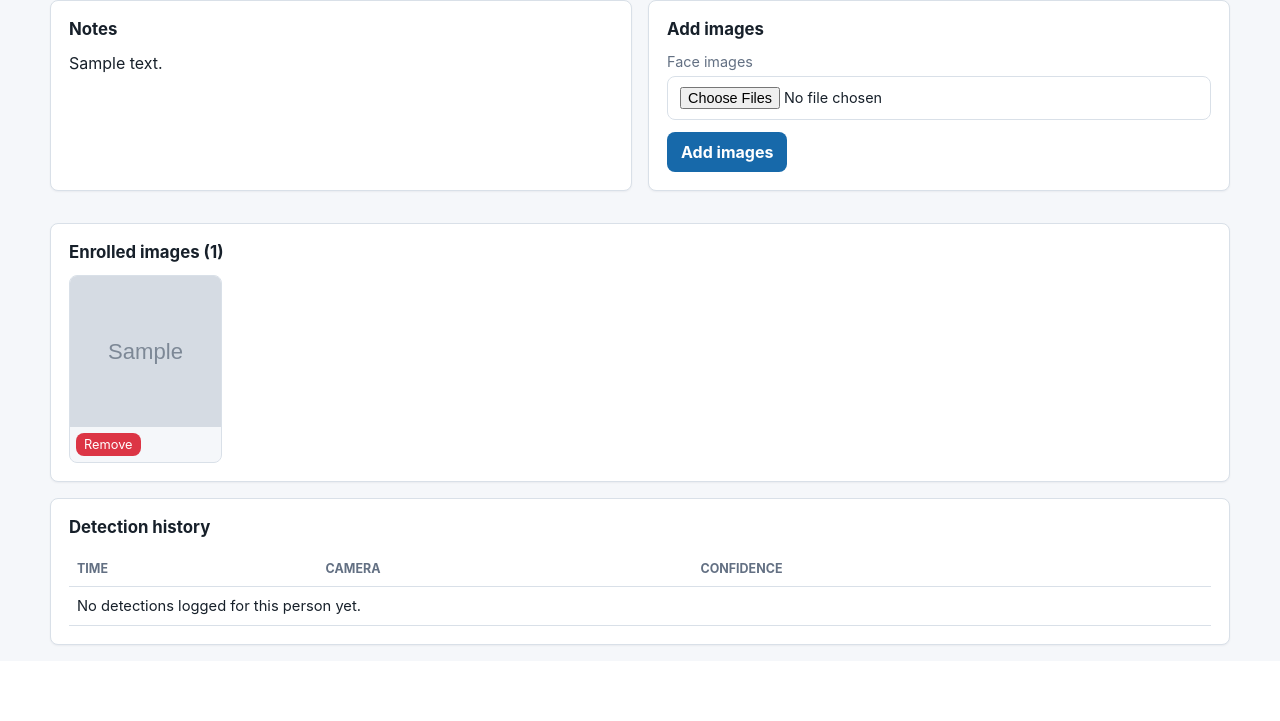
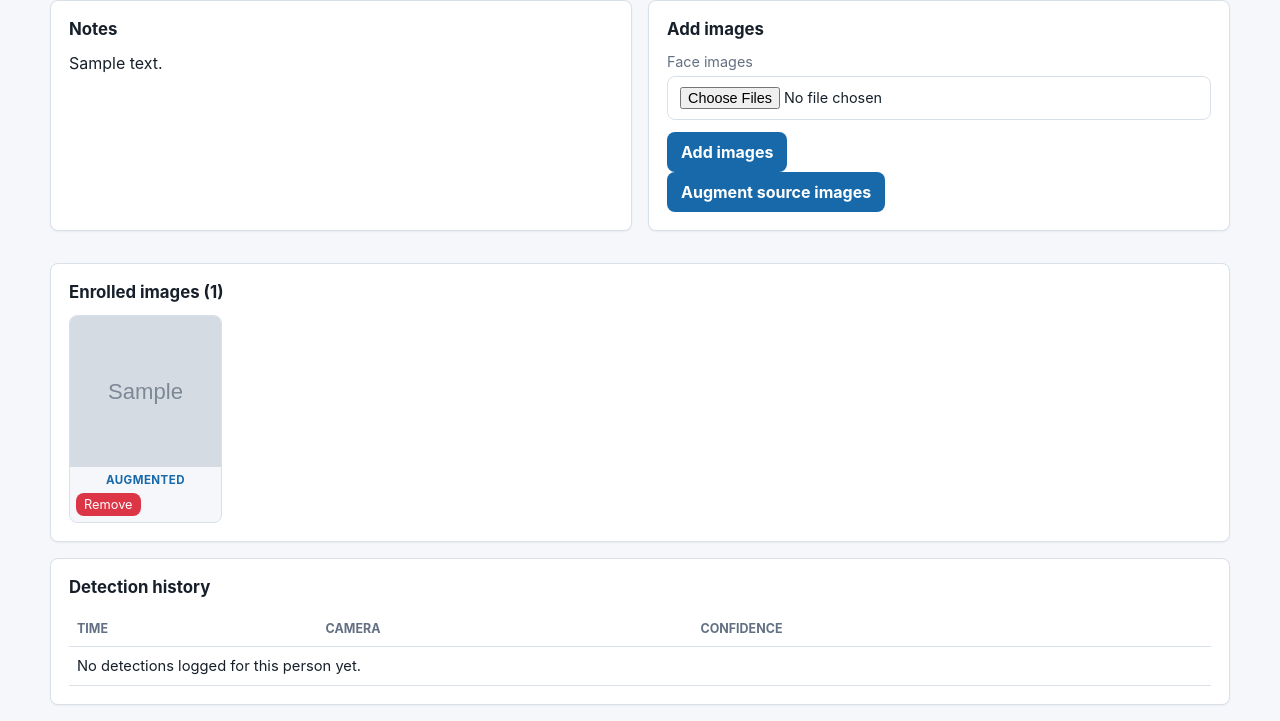
Before and after one commit to vamshikrishnaramasamy/REHS-GroupA-Final-Project, a Flask app: page /people/1 in a window 1280 px wide. Shown: the part 170-891 px from the top of the page. Before the commit the page ends 817 px from the top, so only its background shows below. Run offline with Flask 3, Linux system fonts and the light colour scheme; tables that the repository leaves empty hold one stand-in row (values such as "Sample post"); grey boxes marked "Sample" are stand-in pictures.

Commit message:
Wire image augmentation into person detail page
- Extract the augmentation pipeline into augmentation_utils.py, shared
  by imagevariation.py and the Flask app
- Add "Augment source images" button next to the upload form on the
  person detail page; generates 6 variants per non-augmented enrolled
  image, saves them into that person's upload folder, and tags them
  is_augmented=1 in face_images plus logs them in augmented_images
- Show an "Augmented" badge on generated images in the enrolled images
  grid

Co-Authored-By: Claude Sonnet 5 <noreply@anthropic.com>

```diff
--- a/app/routes.py
+++ b/app/routes.py
@@ -5,6 +5,8 @@ from pathlib import Path
 # Added 'jsonify' to the imports
 from flask import Blueprint, current_app, flash, redirect, render_template, request, url_for, Response, jsonify, send_from_directory
 from werkzeug.utils import secure_filename
+
+from augmentation_utils import generate_variants
 
 from .db import get_db
 from .notifications import send_detection_alert
@@ -318,6 +320,57 @@ def add_person_images(person_id):
     return redirect(url_for("main.person_detail", person_id=person_id))
 
 
+@bp.post("/people/<int:person_id>/augment")
+def augment_person_images(person_id):
+    db = get_db()
+    person = db.execute("SELECT * FROM people WHERE id = ?", (person_id,)).fetchone()
+    if not person:
+        flash("Person not found.")
+        return redirect(url_for("main.dashboard"))
+
+    source_images = db.execute(
+        "SELECT * FROM face_images WHERE person_id = ? AND is_augmented = 0",
+        (person_id,),
+    ).fetchall()
+    if not source_images:
+        flash("No source images available to augment.")
+        return redirect(url_for("main.person_detail", person_id=person_id))
+
+    upload_root = Path(current_app.config["UPLOAD_FOLDER"])
+    upload_dir = upload_root / "people" / str(person_id)
+    generated_count = 0
+
+    for source in source_images:
+        source_name = Path(source["path"]).name
+        image = cv2.imread(str(upload_root / source["path"]))
+        if image is None:
+            continue
+
+        base_name = Path(source_name).stem
+        ext = Path(source_name).suffix
+        for i, augmented_image in enumerate(generate_variants(image)):
+            output_filename = f"{base_name}_aug_{i}{ext}"
+            output_path = upload_dir / output_filename
+            cv2.imwrite(str(output_path), augmented_image)
+
+            db.execute(
+                "INSERT INTO face_images (person_id, path, is_augmented) VALUES (?, ?, 1)",
+                (person_id, f"people/{person_id}/{output_filename}"),
+            )
+            db.execute(
+                """
+                INSERT INTO augmented_images (source_filename, output_filename, output_path)
+                VALUES (?, ?, ?)
+                """,
+                (source_name, output_filename, str(output_path)),
+            )
+            generated_count += 1
+
+    db.commit()
+    flash(f"Generated {generated_count} augmented image(s) from {len(source_images)} source image(s).")
+    return redirect(url_for("main.person_detail", person_id=person_id))
+
+
 @bp.post("/people/<int:person_id>/images/<int:image_id>/delete")
 def delete_person_image(person_id, image_id):
     db = get_db()
--- a/app/static/styles.css
+++ b/app/static/styles.css
@@ -325,3 +325,12 @@ th {
   padding: 6px;
   text-align: center;
 }
+
+.image-badge {
+  margin: 0 0 6px;
+  color: var(--accent);
+  font-size: 0.72rem;
+  font-weight: 700;
+  letter-spacing: 0.04em;
+  text-transform: uppercase;
+}
--- a/app/templates/person_detail.html
+++ b/app/templates/person_detail.html
@@ -56,6 +56,9 @@
             <label>Face images <input name="images" type="file" accept="image/png,image/jpeg" multiple required></label>
             <button type="submit">Add images</button>
           </form>
+          <form action="{{ url_for('main.augment_person_images', person_id=person.id) }}" method="post">
+            <button type="submit">Augment source images</button>
+          </form>
         </article>
       </section>
 
@@ -66,6 +69,7 @@
             <figure class="image-card">
               <img src="{{ url_for('main.uploaded_file', filename=image.path) }}" alt="{{ person.name }} face image">
               <figcaption>
+                {% if image.is_augmented %}<p class="image-badge">Augmented</p>{% endif %}
                 <form action="{{ url_for('main.delete_person_image', person_id=person.id, image_id=image.id) }}" method="post" style="margin:0;">
                   <button type="submit" onclick="return confirm('Remove this image?');" style="color: white; background-color: #dc3545; padding: 4px 8px; font-weight: 400; font-size: 0.8rem;">
                     Remove
```
Also changed, not shown: augmentation_utils.py (added, +16 -0 lines), imagevariation.py (+3 -15 lines).
